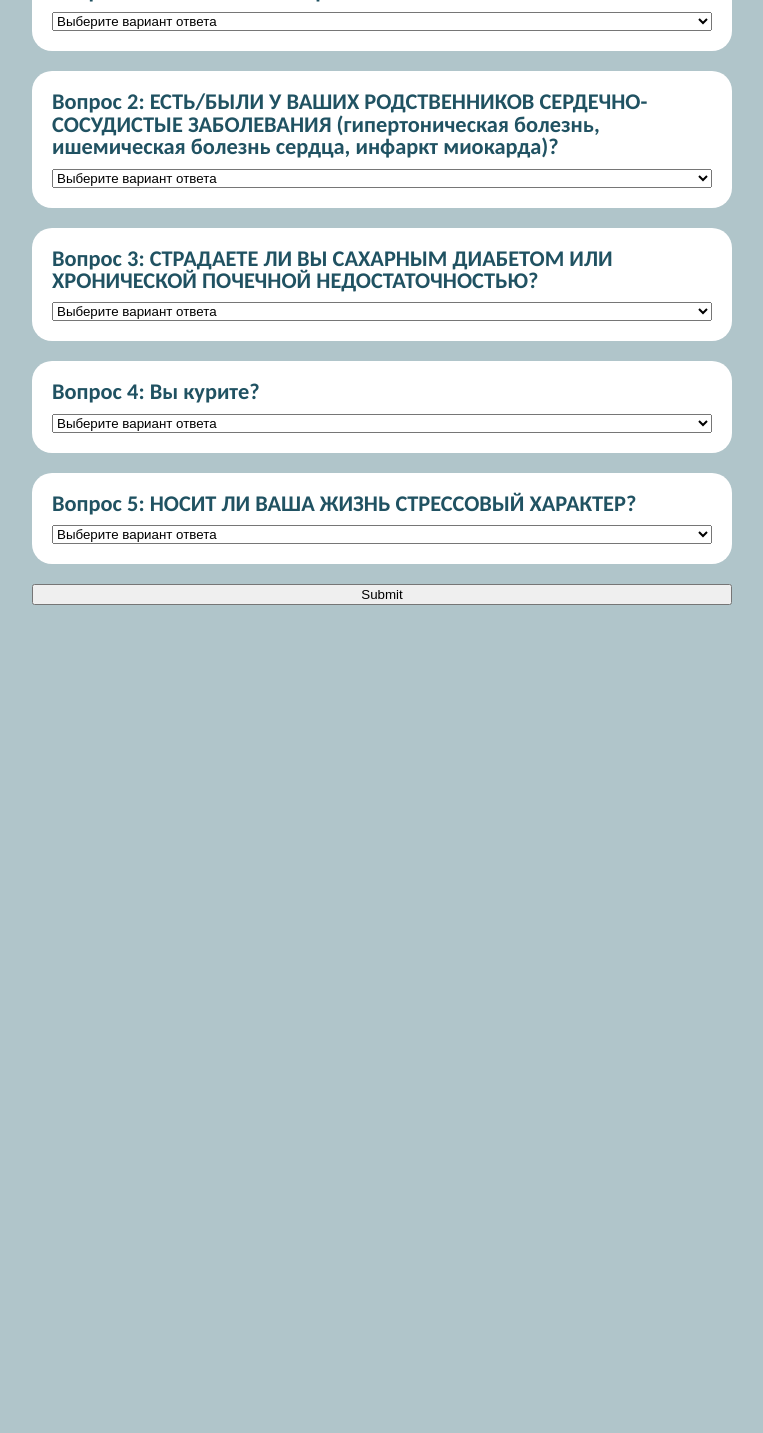
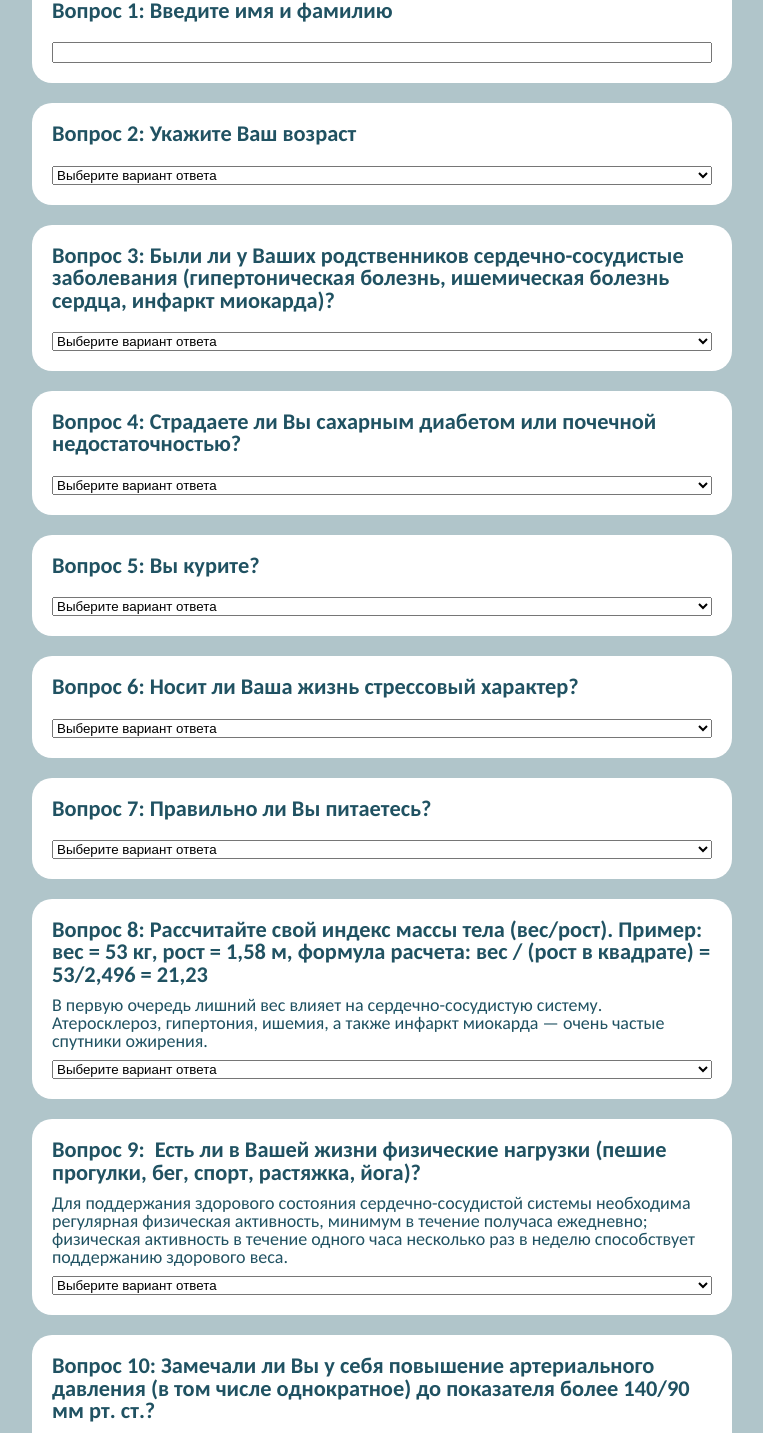
Before and after one commit to Dirk19991/HypertensionSurvey, a React (Vite) app: page / in a window 1280 px wide. Shown: the part 40-1473 px from the top of the page, without its empty margins (258-1021 px from the left). Before the commit the page ends 800 px from the top, so only its background shows below. Built offline with nearby package versions, Linux system fonts and the light colour scheme.

Commit message:
сделано без реакт хук форм

```diff
--- a/package.json
+++ b/package.json
@@ -10,6 +10,9 @@
     "preview": "vite preview"
   },
   "dependencies": {
+    "@emotion/react": "^11.11.4",
+    "@emotion/styled": "^11.11.5",
+    "@mui/material": "^5.16.0",
     "react": "^18.3.1",
     "react-dom": "^18.3.1"
   },
@@ -22,6 +25,7 @@
     "eslint": "^8.57.0",
     "eslint-plugin-react-hooks": "^4.6.2",
     "eslint-plugin-react-refresh": "^0.4.7",
+    "sass": "^1.77.7",
     "typescript": "^5.2.2",
     "vite": "^5.3.1"
   }
--- a/src/App.module.css
+++ /dev/null
@@ -1,25 +0,0 @@
-.wrapper {
-  min-height: 100vh;
-  width: 700px;
-  margin: 0 auto;
-  font-family: Carlito, sans-serif;
-}
-
-.form {
-  display: flex;
-  flex-direction: column;
-  gap: 20px;
-}
-
-.question {
-  display: flex;
-  flex-direction: column;
-  gap: 10px;
-  max-width: 700px;
-  padding: 20px;
-  background-color: white;
-  border-radius: 20px;
-  color: rgb(32, 82, 98);
-  font-size: 22.4px;
-  font-weight: 700;
-}
--- /dev/null
+++ b/src/App.module.scss
@@ -0,0 +1,58 @@
+.wrapper {
+  min-height: 100vh;
+  max-width: 700px;
+  margin: 0 auto;
+  padding: 20px;
+  font-family: Carlito, sans-serif;
+}
+
+.form {
+  width: 100%;
+  display: flex;
+  flex-direction: column;
+  align-items: center;
+  gap: 20px;
+}
+
+.questionContainer {
+  width: 100%;
+}
+
+.question {
+  display: flex;
+  flex-direction: column;
+  gap: 10px;
+  max-width: 700px;
+  padding: 20px;
+  background-color: white;
+  border-radius: 20px;
+  color: rgb(32, 82, 98);
+  font-size: 22.4px;
+  font-weight: 700;
+
+  @media screen and (max-width: 768px) {
+    font-size: 18px;
+    font-weight: 700;
+  }
+}
+
+.description {
+  font-size: 18px;
+  font-weight: 400;
+
+  @media screen and (max-width: 768px) {
+    font-size: 16px;
+  }
+}
+
+.submitButton {
+  padding: 10px 20px;
+  width: fit-content;
+  display: flex;
+  justify-content: center;
+  align-items: center;
+  background-color: green;
+  color: white;
+  border: none;
+  border-radius: 15px;
+}
--- a/src/App.tsx
+++ b/src/App.tsx
@@ -1,5 +1,6 @@
 import { useState } from 'react';
-import styles from './App.module.css';
+import styles from './App.module.scss';
+import Modal from './Modal';
 
 interface Responses {
   [key: string]: string;
@@ -8,7 +9,8 @@ interface Responses {
 interface Questions {
   [key: string]: {
     question: string;
-    answers: {
+    description?: string | string[];
+    answers?: {
       answer: string;
       points: number;
     }[];
@@ -17,14 +19,25 @@ interface Questions {
 
 function App() {
   const [responses, setResponses] = useState<Responses>({
+    q0: '',
     q1: '',
     q2: '',
     q3: '',
     q4: '',
     q5: '',
+    q6: '',
+    q7: '',
+    q8: '',
+    q9: '',
+    q10: '',
   });
+  const [modalOpen, setModalOpen] = useState(false);
+  const [points, setPoints] = useState(0);
 
   const questions: Questions = {
+    q0: {
+      question: 'Введите имя и фамилию',
+    },
     q1: {
       question: 'Укажите Ваш возраст',
       answers: [
@@ -37,31 +50,97 @@ function App() {
     },
     q2: {
       question:
-        'ЕСТЬ/БЫЛИ У ВАШИХ РОДСТВЕННИКОВ СЕРДЕЧНО-СОСУДИСТЫЕ ЗАБОЛЕВАНИЯ (гипертоническая болезнь, ишемическая болезнь сердца, инфаркт миокарда)?',
+        'Были ли у Ваших родственников сердечно-сосудистые заболевания (гипертоническая болезнь, ишемическая болезнь сердца, инфаркт миокарда)?',
+      answers: [
+        { answer: 'Да', points: 1 },
+        { answer: 'Нет', points: 0 },
+      ],
+    },
+    q3: {
+      question:
+        'Страдаете ли Вы сахарным диабетом или почечной недостаточностью?',
+      answers: [
+        { answer: 'Да', points: 1 },
+        { answer: 'Нет', points: 0 },
+      ],
+    },
+    q4: {
+      question: 'Вы курите?',
+      answers: [
+        { answer: 'Да', points: 1 },
+        { answer: 'Нет', points: 0 },
+      ],
+    },
+    q5: {
+      question: 'Носит ли Ваша жизнь стрессовый характер?',
+      answers: [
+        { answer: 'Да', points: 1 },
+        { answer: 'Нет', points: 0 },
+      ],
+    },
+    q6: {
+      question: 'Правильно ли Вы питаетесь?',
+      answers: [
+        {
+          answer:
+            'Питаюсь в одно  тоже время, до 4-5 раз в сутки, соблюдаю солевой и питьевой режим.',
+          points: 0,
+        },
+        {
+          answer: 'Иногда употребляю вредную пищу (жареное, копченое, соленое)',
+          points: 1,
+        },
+        { answer: 'Я себя не ограничиваю в питании', points: 2 },
+      ],
+    },
+    q7: {
+      question:
+        'Рассчитайте свой индекс массы тела (вес/рост). Пример: вес = 53 кг, рост = 1,58 м, формула расчета: вес / (рост в квадрате) = 53/2,496 = 21,23',
+      description:
+        'В первую очередь лишний вес влияет на сердечно-сосудистую систему. Атеросклероз, гипертония, ишемия, а также инфаркт миокарда — очень частые спутники ожирения.',
+      answers: [
+        { answer: 'От 18 до 24', points: 0 },
+        { answer: 'От 25 до 30', points: 1 },
+        { answer: 'От 30 и более', points: 2 },
+      ],
+    },
+    q8: {
+      question:
+        ' Есть ли в Вашей жизни физические нагрузки (пешие прогулки, бег, спорт, растяжка, йога)?',
+      description:
+        'Для поддержания здорового состояния сердечно-сосудистой системы необходима регулярная физическая активность, минимум в течение получаса ежедневно; физическая активность в течение одного часа несколько раз в неделю способствует поддержанию здорового веса.',
+      answers: [
+        {
+          answer:
+            'Пешие прогулки, бег, спорт, растяжка, йога в течение получаса ежедневно',
+          points: 0,
+        },
+        { answer: 'Отсутствие физической нагрузки', points: 1 },
+      ],
+    },
+    q9: {
+      question:
+        'Замечали ли Вы у себя повышение артериального давления (в том числе однократное) до показателя более 140/90 мм рт. ст.?',
+      description:
+        'Очень важно контролировать свое кровяное давление. Даже высокое кровяное давление может не сопровождаться какими-либо симптомами, но может привести к внезапному инсульту или инфаркту.',
       answers: [
         { answer: 'Да', points: 0 },
         { answer: 'Нет', points: 1 },
       ],
     },
-    q3: {
-      question: 'СТРАДАЕТЕ ЛИ ВЫ САХАРНЫМ ДИАБЕТОМ ИЛИ ХРОНИЧЕСКОЙ ПОЧЕЧНОЙ НЕДОСТАТОЧНОСТЬЮ?',
+    q10: {
+      question: 'Замечали ли вы у себя какое-либо из перечисленных состояний?',
+      description: [
+        '- одышка при привычной физической нагрузке',
+        '- головные боли, боли в грудной клетке при волнении/физической нагрузке',
+        '- отеки нижних конечностей',
+        '- повышенная утомляемость',
+        '- снижение переносимости физической/умственной нагрузки',
+        '- нарушения сна',
+      ],
       answers: [
-        { answer: 'Да', points: 0 },
-        { answer: 'Нет', points: 1 },
-      ],
-    },
-    q4: {
-      question: 'Вы курите?',
-      answers: [
-        { answer: 'Да', points: 0 },
-        { answer: 'Нет', points: 1 },
-      ],
-    },
-    q5: {
-      question: 'НОСИТ ЛИ ВАША ЖИЗНЬ СТРЕССОВЫЙ ХАРАКТЕР?',
-      answers: [
-        { answer: 'Да', points: 0 },
-        { answer: 'Нет', points: 1 },
+        { answer: 'Нет', points: 0 },
+        { answer: 'Да', points: 1 },
       ],
     },
   };
@@ -74,21 +153,59 @@ function App() {
     });
   };
 
+  const handleTextChange: React.ChangeEventHandler<HTMLInputElement> = (e) => {
+    console.log(e.target.name);
+    const { name, value } = e.target;
+    setResponses({
+      ...responses,
+      [name]: value,
+    });
+  };
+
   const handleSubmit: React.FormEventHandler<HTMLFormElement> = (e) => {
     e.preventDefault();
-    console.log('Survey responses:', responses);
+    setPoints(
+      Object.values(responses)
+        .slice(1)
+        .reduce((acc, elem) => (acc += +elem), 0)
+    );
+    console.log(responses);
+    setModalOpen(true);
   };
 
-  console.log(responses);
-
   return (
+    <>
       <div className={styles.wrapper}>
         <form className={styles.form} onSubmit={handleSubmit}>
           {Object.keys(responses).map((question, index) => (
-          <div key={index}>
+            <div className={styles.questionContainer} key={index}>
               <label className={styles.question}>
+                <div>
                   Вопрос {index + 1}: {questions[question].question}
-              <select name={question} value={responses[question]} onChange={handleChange}>
+                </div>
+                <div className={styles.description}>
+                  {questions[question].description &&
+                    !Array.isArray(questions[question].description) &&
+                    questions[question].description}
+                  {questions[question].description &&
+                    Array.isArray(questions[question].description) &&
+                    questions[question].description.map((el) => (
+                      <div key={el}>{el}</div>
+                    ))}
+                </div>
+                {!questions[question].answers && (
+                  <input
+                    name={question}
+                    value={responses[question]}
+                    onChange={handleTextChange}
+                  ></input>
+                )}
+                {questions[question].answers && (
+                  <select
+                    name={question}
+                    value={responses[question]}
+                    onChange={handleChange}
+                  >
                     <option value='' disabled>
                       Выберите вариант ответа
                     </option>
@@ -98,12 +215,17 @@ function App() {
                       </option>
                     ))}
                   </select>
+                )}
               </label>
             </div>
           ))}
-        <button type='submit'>Submit</button>
+          <button className={styles.submitButton} type='submit'>
+            Отправить ответы
+          </button>
         </form>
       </div>
+      <Modal open={modalOpen} setOpen={setModalOpen} points={points} />
+    </>
   );
 }
 
--- /dev/null
+++ b/src/Modal.tsx
@@ -0,0 +1,45 @@
+import Dialog from '@mui/material/Dialog';
+import styles from './Modal.module.scss';
+
+interface ModalProps {
+  open: boolean;
+  setOpen: (arg: boolean) => void;
+  points: number;
+}
+
+export default function Modal({ open, setOpen, points }: ModalProps) {
+  const handleClose = () => setOpen(false);
+  let message = '';
+  if (points < 5) {
+    message = 'Поздравляем! Вы не подвержены гипертонии. Так держать!';
+  } else if (points < 10) {
+    message = 'У вас есть некоторый риск гипертонии. Следите за здоровьем!';
+  } else {
+    message =
+      'У вас серьезный риск гипертонии. Советуем обратиться за консультацией к врачу';
+  }
+
+  return (
+    <div>
+      <Dialog
+        open={open}
+        onClose={handleClose}
+        aria-labelledby='modal-modal-title'
+        aria-describedby='modal-modal-description'
+        sx={{
+          '& .MuiDialog-paper': {
+            borderRadius: '20px',
+          },
+        }}
+      >
+        <div className={styles.wrapper}>
+          <div>Ваш результат: {points} баллов</div>
+          <div className={styles.message}>{message}</div>
+          <button className={styles.button} onClick={() => setOpen(false)}>
+            OK
+          </button>
+        </div>
+      </Dialog>
+    </div>
+  );
+}
--- a/tsconfig.app.json
+++ b/tsconfig.app.json
@@ -23,5 +23,5 @@
     "noUnusedParameters": true,
     "noFallthroughCasesInSwitch": true
   },
-  "include": ["src"]
+  "include": ["src/**/*"]
 }
```
Also changed, not shown: src/Modal.module.scss (added, +31 -0 lines), src/main.tsx (+6 -6 lines), src/index.scss (renamed from src/index.css), 1 other file (tests, documents, lock files or other folders). Lines whose indentation alone changed are shown as unchanged.
